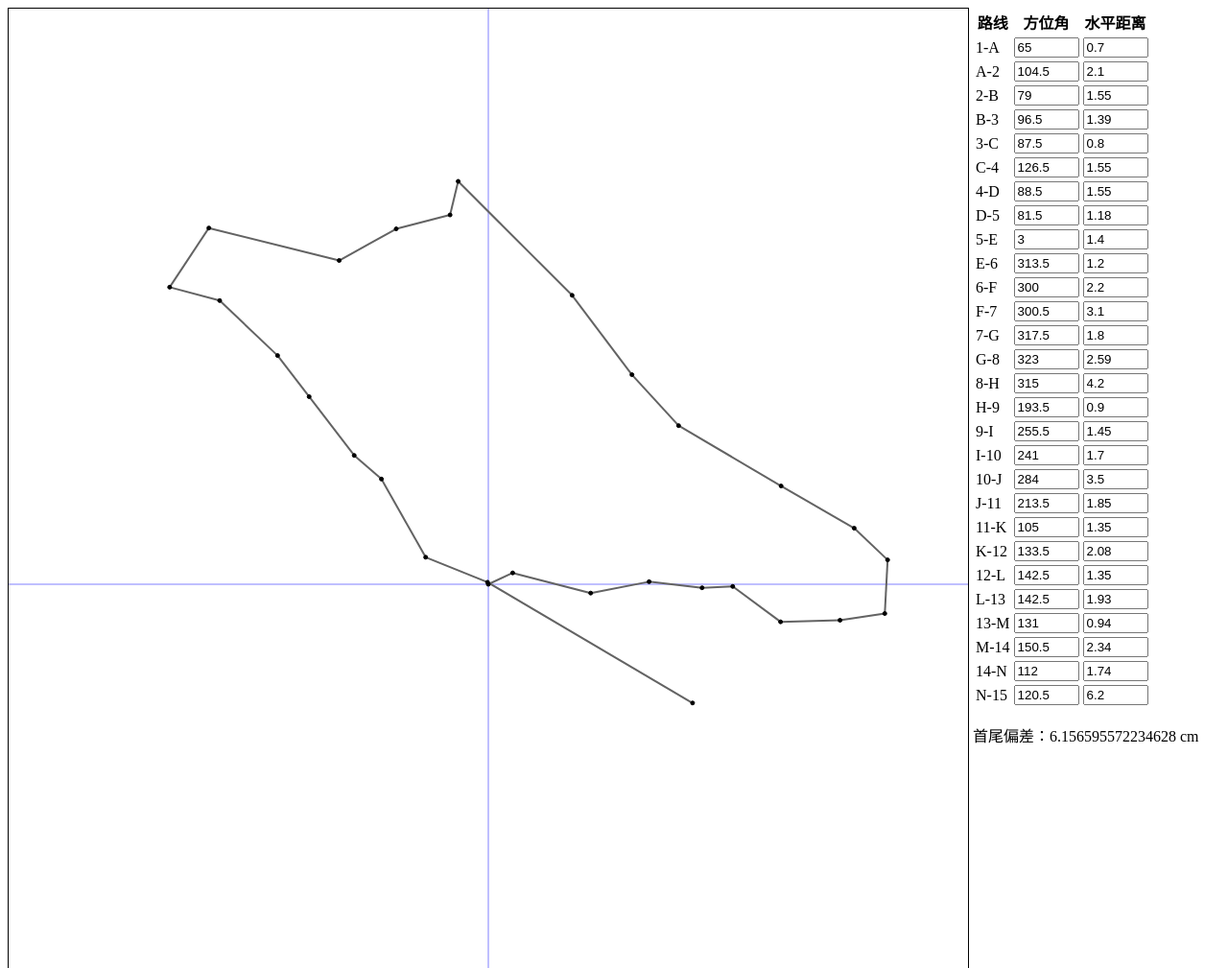
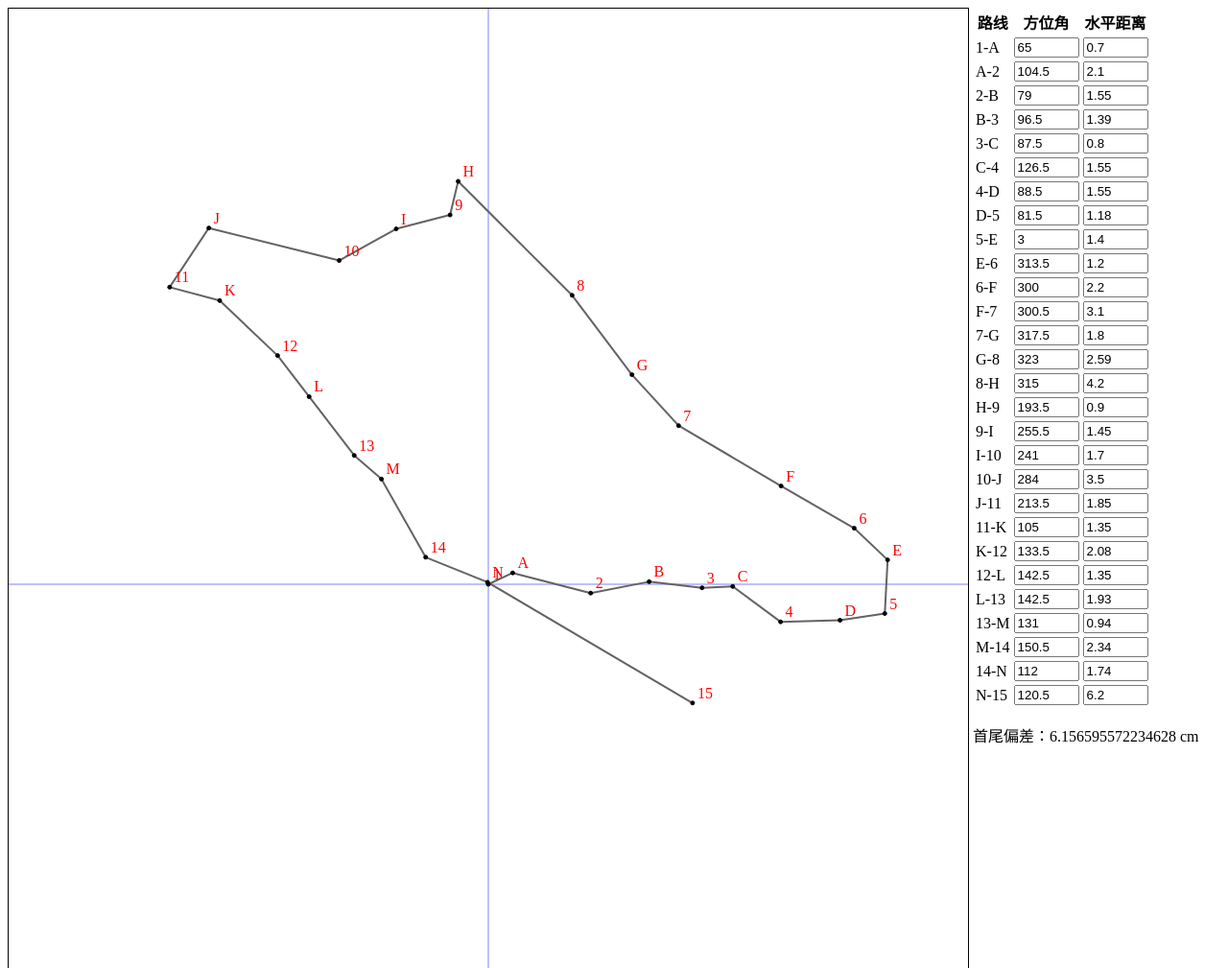
Before and after one commit to cosmozhang1995/myexcel, a website: page index.html in a window 1280 px wide. Shown: the top 1009 px of the page at 96% size. Drawn offline with Linux system fonts and the light colour scheme.

Commit message:
add point names

```diff
--- a/index.html
+++ b/index.html
@@ -106,6 +106,15 @@ var svgUtils = {
 		node.setAttribute('stroke-width', '1');
 		return node;
 	},
+	createPointName: function(point) {
+		var node = document.createElementNS('http://www.w3.org/2000/svg', 'text');
+		node.setAttribute('id', 'point-name-' + point.name);
+		node.setAttribute('x', point.x + 5);
+		node.setAttribute('y', point.y - 5);
+		node.setAttribute('style', 'fill:red;font-size:12pt;');
+		node.innerHTML = point.name;
+		return node;
+	},
 	createLine: function(line) {
 		var node = document.createElementNS('http://www.w3.org/2000/svg', 'line');
 		node.setAttribute('id', 'line-' + line.from.name + '-' + line.to.name);
@@ -208,6 +217,7 @@ function drawLines() {
 	for (var i = 0; i < points.length; i++) {
 		var tPoint = pointTransform(points[i]);
 		document.getElementById('mysvg').appendChild(svgUtils.createPoint(tPoint));
+		document.getElementById('mysvg').appendChild(svgUtils.createPointName(tPoint));
 	}
 
 	$('#error-value').html(Math.pow(Math.pow(points[0].x - points[points.length-1].x, 2) + Math.pow(points[0].y - points[points.length-1].y, 2), 0.5));
```
